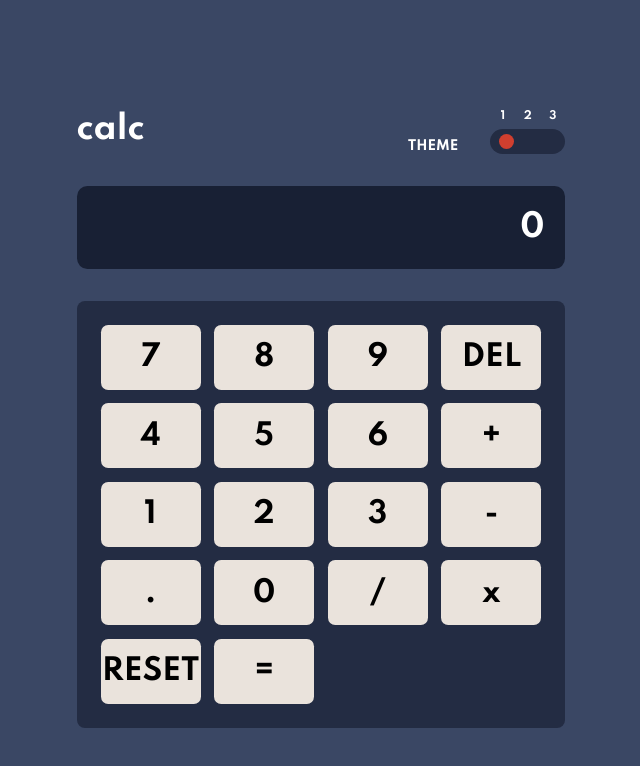
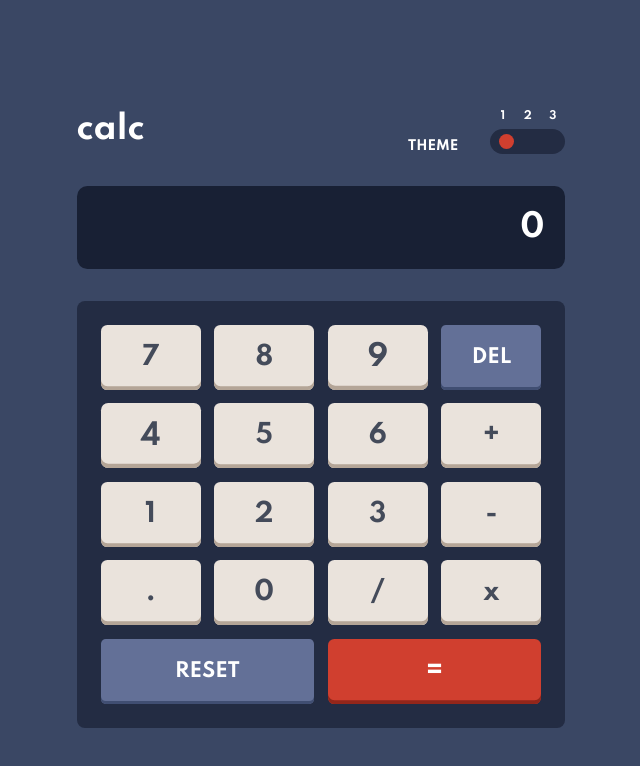
Before and after one commit to steppan26/Challenge-05--Calculator-App, a React (Create React App) app: page / in a window 1280 px wide. Shown: the top 766 px of the page, without its empty margins (319-959 px from the left). Built offline with nearby package versions, Linux system fonts and the light colour scheme.

Commit message:
run build

```diff
--- a/src/Components/Button.js
+++ b/src/Components/Button.js
@@ -6,13 +6,13 @@ const Button = ( { text, gridName, fontSize, bgColor, fontColor, shadowColor } )
     console.log(text, gridName, fontSize, bgColor, fontColor, shadowColor)
     return(
         <div className="btn"
-            // style={{
-            //     gridArea:gridName,
-            //     fontSize:fontSize,
-            //     backgroundColor:bgColor,
-            //     boxShadow:shadow,
-            //     color:fontColor
-            //     }}
+            style={{
+                gridArea:gridName,
+                fontSize:fontSize,
+                backgroundColor:bgColor,
+                boxShadow:shadow,
+                color:fontColor
+                }}
             >
             <p>{text}</p>
         </div>
```
Also changed, not shown: 16 other files (tests, documents, lock files or other folders).
